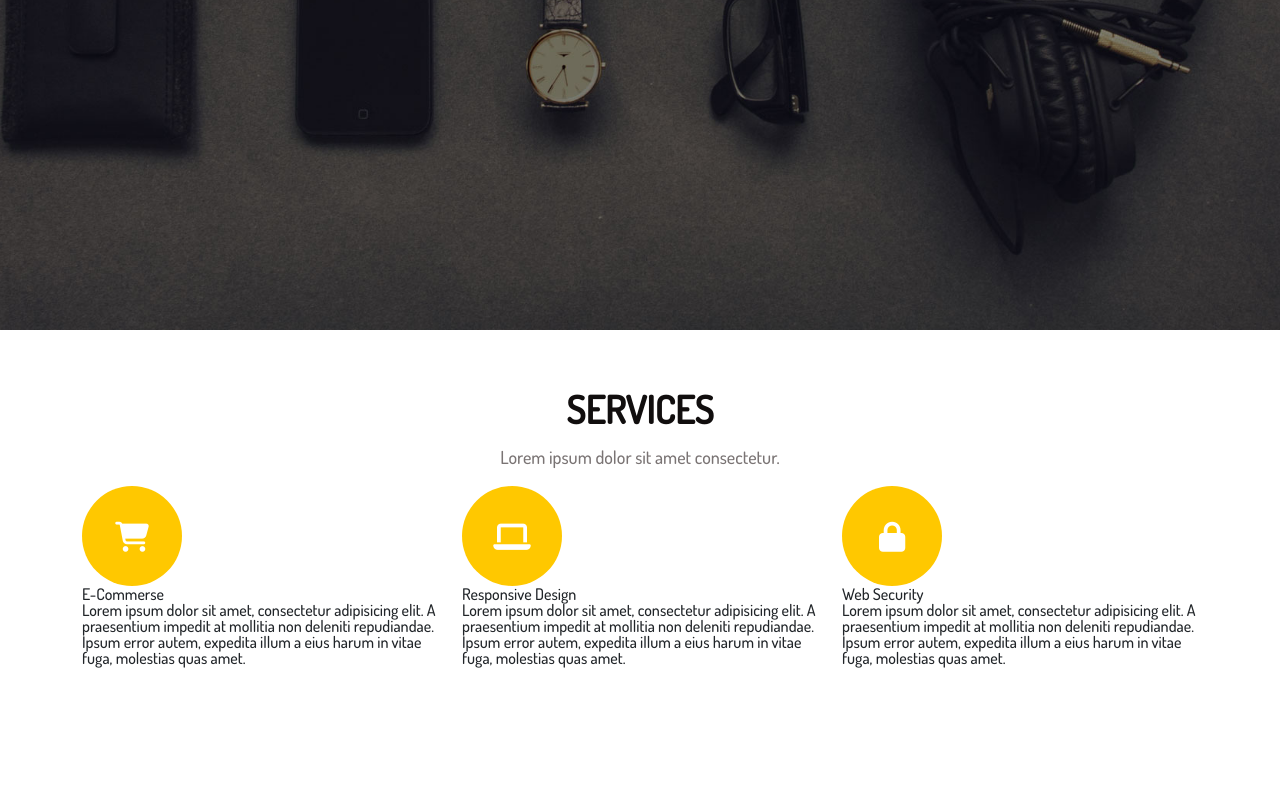
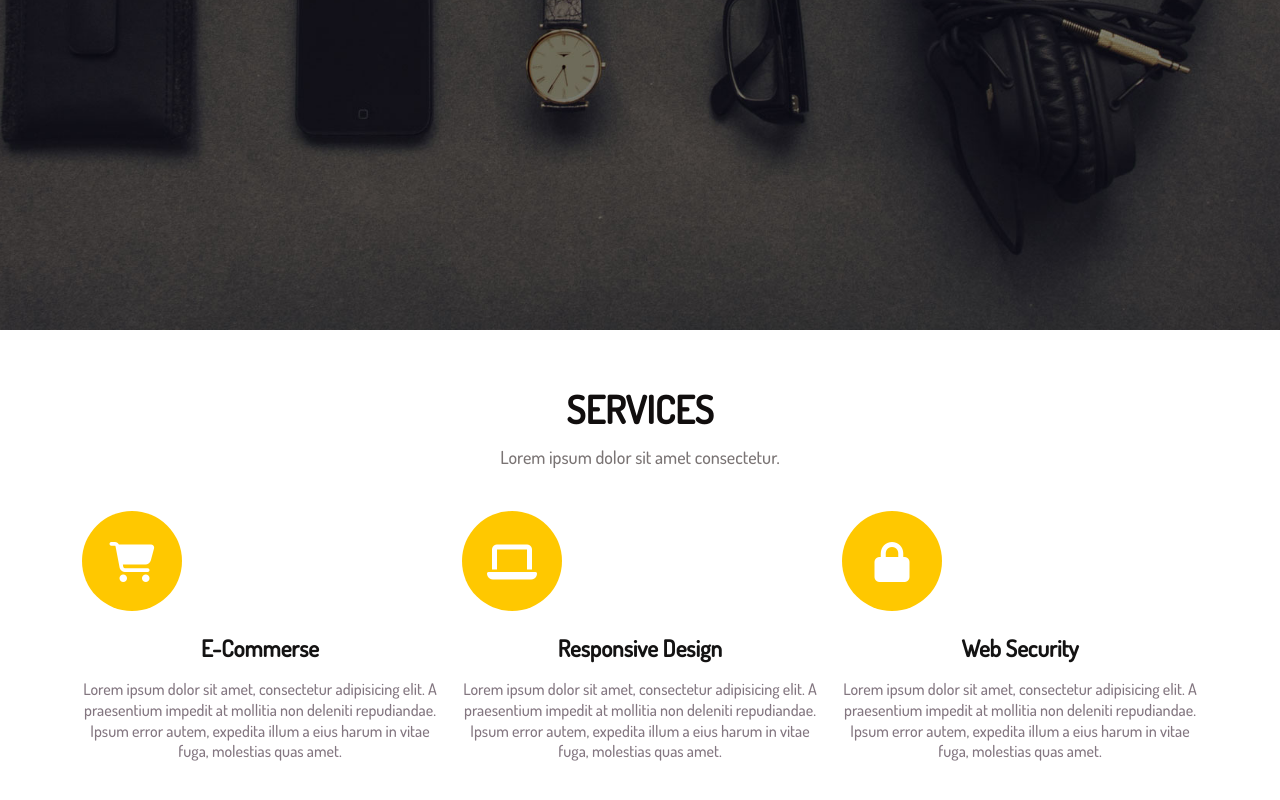
Before and after one commit to humayqasimova/startbootsrap, a plain HTML site: page index.html in a window 1280 px wide. Shown: the part 630-1430 px from the top of the page. Before the commit the page ends 1356 px from the top, so only its background shows below. Drawn offline with nearby package versions, Linux system fonts and the light colour scheme.

Commit message:
services

```diff
--- a/_services.sass
+++ b/_services.sass
@@ -18,6 +18,16 @@
             height: 100px
             border-radius: 100%
             background-color: #ffc800
+            margin: 25px 0
             .icon
-                font-size: 30px
+                font-size: 40px
                 color: #ffff
+        .textbox
+            h2
+                font-size: 23px
+                color: #141313
+                font-weight: 700
+                margin: 20px 0
+            h5
+                color: #837680
+                line-height: 1.3
--- a/index.html
+++ b/index.html
@@ -73,10 +73,12 @@
                                     <i class="fa-solid fa-cart-shopping"></i>
                                 </div>
                             </div>
+                            <div class="textbox text-center">
                                 <h2>E-Commerse</h2>
                                 <h5>Lorem ipsum dolor sit amet, consectetur adipisicing elit. A praesentium impedit at
                                     mollitia non deleniti repudiandae. Ipsum error autem, expedita illum a eius harum in
                                     vitae fuga, molestias quas amet.</h5>
+                            </div>
                         </div>
                     </div>
                     <div class="col-md-4">
@@ -86,10 +88,12 @@
                                     <i class="fa-solid fa-laptop"></i>
                                 </div>
                             </div>
+                            <div class="textbox text-center">
                                 <h2>Responsive Design</h2>
                                 <h5>Lorem ipsum dolor sit amet, consectetur adipisicing elit. A praesentium impedit at
                                     mollitia non deleniti repudiandae. Ipsum error autem, expedita illum a eius harum in
                                     vitae fuga, molestias quas amet.</h5>
+                            </div>
                         </div>
                     </div>
                     <div class="col-md-4">
@@ -99,10 +103,12 @@
                                     <i class="fa-solid fa-lock"></i>
                                 </div>
                             </div>
+                            <div class="textbox text-center">
                                 <h2>Web Security</h2>
                                 <h5>Lorem ipsum dolor sit amet, consectetur adipisicing elit. A praesentium impedit at
                                     mollitia non deleniti repudiandae. Ipsum error autem, expedita illum a eius harum in
                                     vitae fuga, molestias quas amet.</h5>
+                            </div>
                         </div>
                     </div>
                 </div>
```
Also changed, not shown: style.css, 1 other file. Lines whose indentation alone changed are shown as unchanged.
